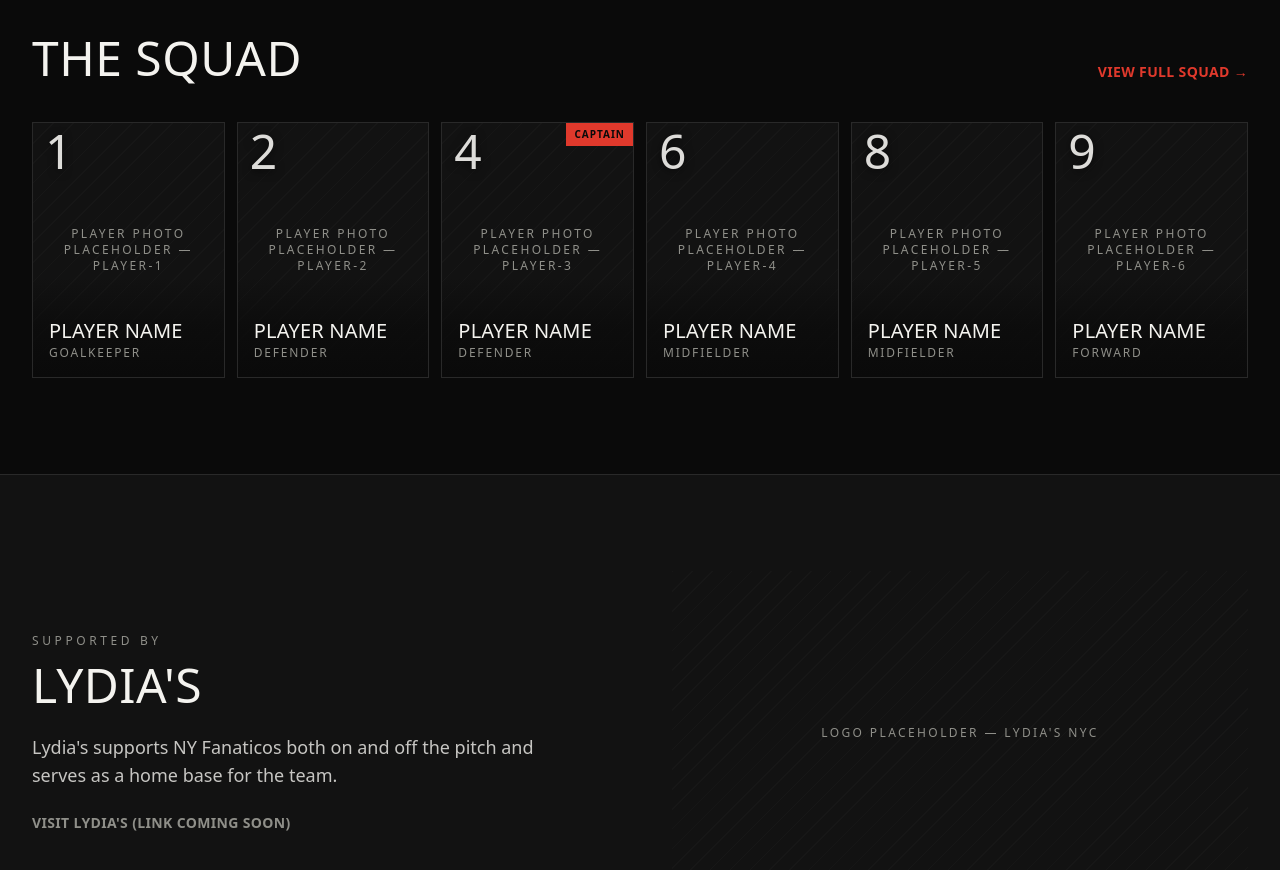
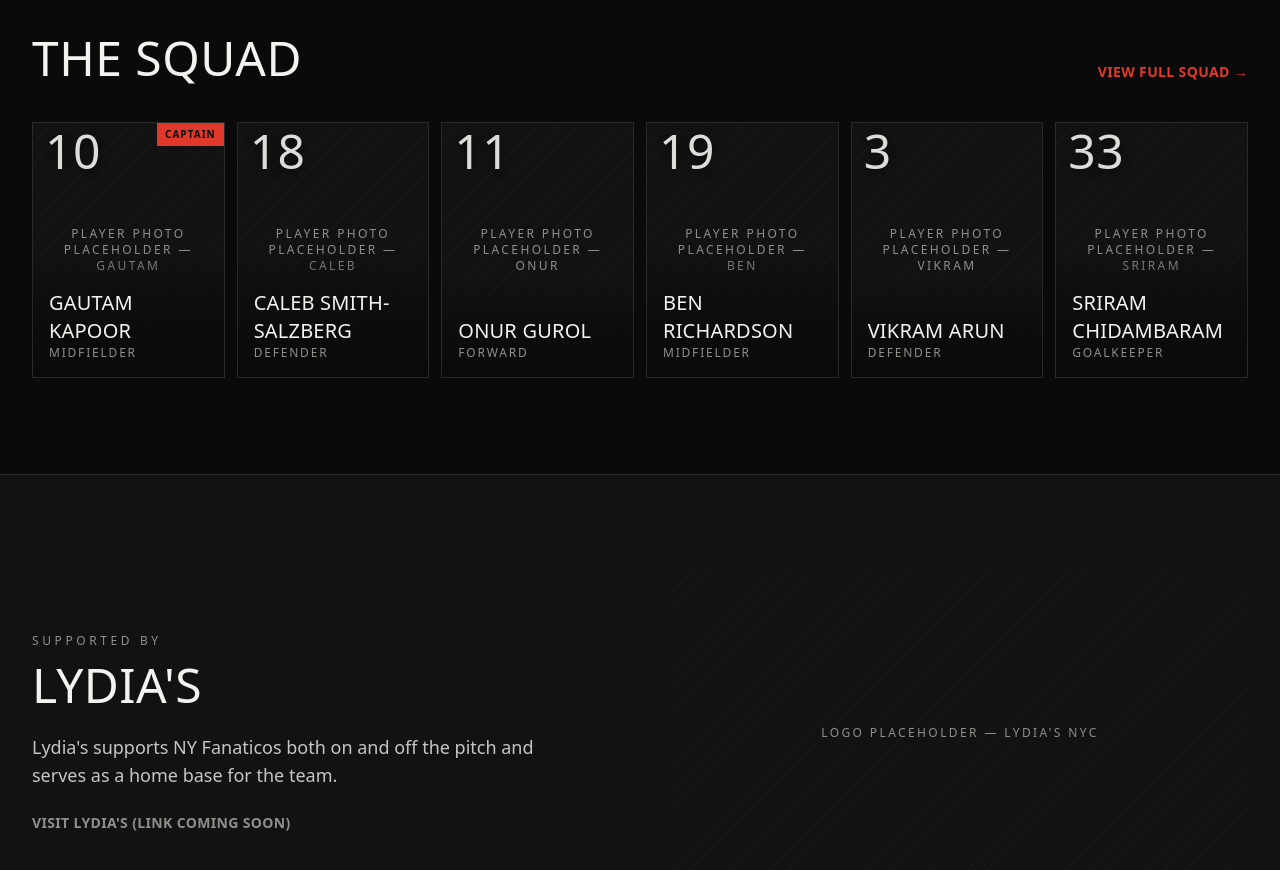
Before and after one commit to grkapoor17/ny-fanaticos-website, a Next.js app: page / in a window 1280 px wide. Shown: the part 3060-3930 px from the top of the page. Built offline with nearby package versions, Linux system fonts and the light colour scheme.

Commit message:
add player names

```diff
--- a/src/data/players.ts
+++ b/src/data/players.ts
@@ -1,8 +1,7 @@
 /**
  * Squad data model, built to support individual player pages and full
- * statistics later. Real roster details have not been supplied yet, so
- * every entry below is an explicit placeholder — swap in real players
- * (and their photos via images.ts) as the club provides them.
+ * statistics later. Positions are placeholder (all "Midfielder") until
+ * the club provides real ones — update as that info comes in.
  */
 
 export type Position = "Goalkeeper" | "Defender" | "Midfielder" | "Forward";
@@ -21,17 +20,19 @@ export type Player = {
 };
 
 export const players: Player[] = [
-  { id: "player-1", name: "Player Name", number: 1, position: "Goalkeeper", appearances: 0, goals: 0, assists: 0, cleanSheets: 0, captain: false, active: true },
-  { id: "player-2", name: "Player Name", number: 2, position: "Defender", appearances: 0, goals: 0, assists: 0, captain: false, active: true },
-  { id: "player-3", name: "Player Name", number: 4, position: "Defender", appearances: 0, goals: 0, assists: 0, captain: true, active: true },
-  { id: "player-4", name: "Player Name", number: 6, position: "Midfielder", appearances: 0, goals: 0, assists: 0, captain: false, active: true },
-  { id: "player-5", name: "Player Name", number: 8, position: "Midfielder", appearances: 0, goals: 0, assists: 0, captain: false, active: true },
-  { id: "player-6", name: "Player Name", number: 9, position: "Forward", appearances: 0, goals: 0, assists: 0, captain: false, active: true },
-  { id: "player-7", name: "Player Name", number: 10, position: "Forward", appearances: 0, goals: 0, assists: 0, captain: false, active: true },
-  { id: "player-8", name: "Player Name", number: 11, position: "Forward", appearances: 0, goals: 0, assists: 0, captain: false, active: true },
+  { id: "gautam", name: "Gautam Kapoor", number: 10, position: "Midfielder", appearances: 0, goals: 0, assists: 0, captain: true, active: true },
+  { id: "caleb", name: "Caleb Smith-Salzberg", number: 18, position: "Defender", appearances: 0, goals: 0, assists: 0, captain: false, active: true },
+  { id: "onur", name: "Onur Gurol", number: 11, position: "Forward", appearances: 0, goals: 0, assists: 0, captain: false, active: true },
+  { id: "ben", name: "Ben Richardson", number: 19, position: "Midfielder", appearances: 0, goals: 0, assists: 0, captain: false, active: true },
+  { id: "vikram", name: "Vikram Arun", number: 3, position: "Defender", appearances: 0, goals: 0, assists: 0, captain: false, active: true },
+  { id: "sriram", name: "Sriram Chidambaram", number: 33, position: "Goalkeeper", appearances: 0, goals: 0, assists: 0, captain: false, active: true },
+  { id: "avi", name: "Avi Jaiswa;", number: 17, position: "Defender", appearances: 0, goals: 0, assists: 0, captain: false, active: true },
+  { id: "rev", name: "Revanth Pothana", number: 6, position: "Midfielder", appearances: 0, goals: 0, assists: 0, captain: false, active: true },
+  { id: "varun", name: "Varun Garu", number: 21, position: "Midfielder", appearances: 0, goals: 0, assists: 0, captain: false, active: true },
+  { id: "roger", name: "Roger Freites", number: 9, position: "Forward", appearances: 0, goals: 0, assists: 0, captain: false, active: true },
 ];
 
-export const squadIsPlaceholder = true;
+export const squadIsPlaceholder = false;
 
 export const positionOrder: Position[] = ["Goalkeeper", "Defender", "Midfielder", "Forward"];
 
```
